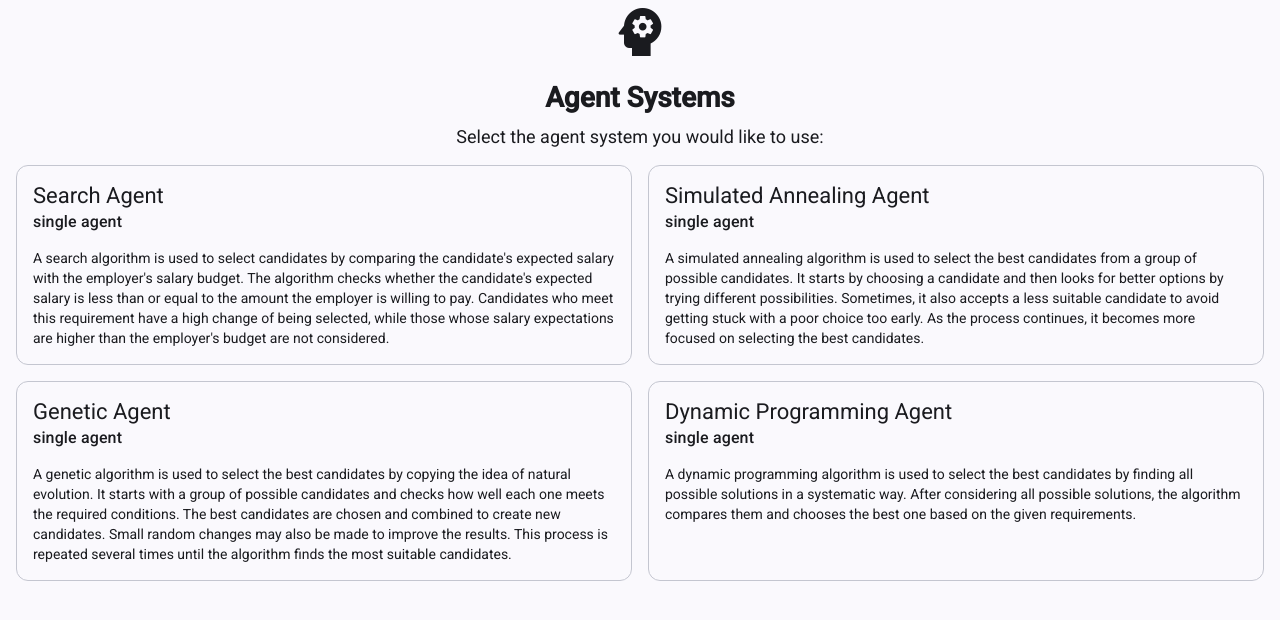
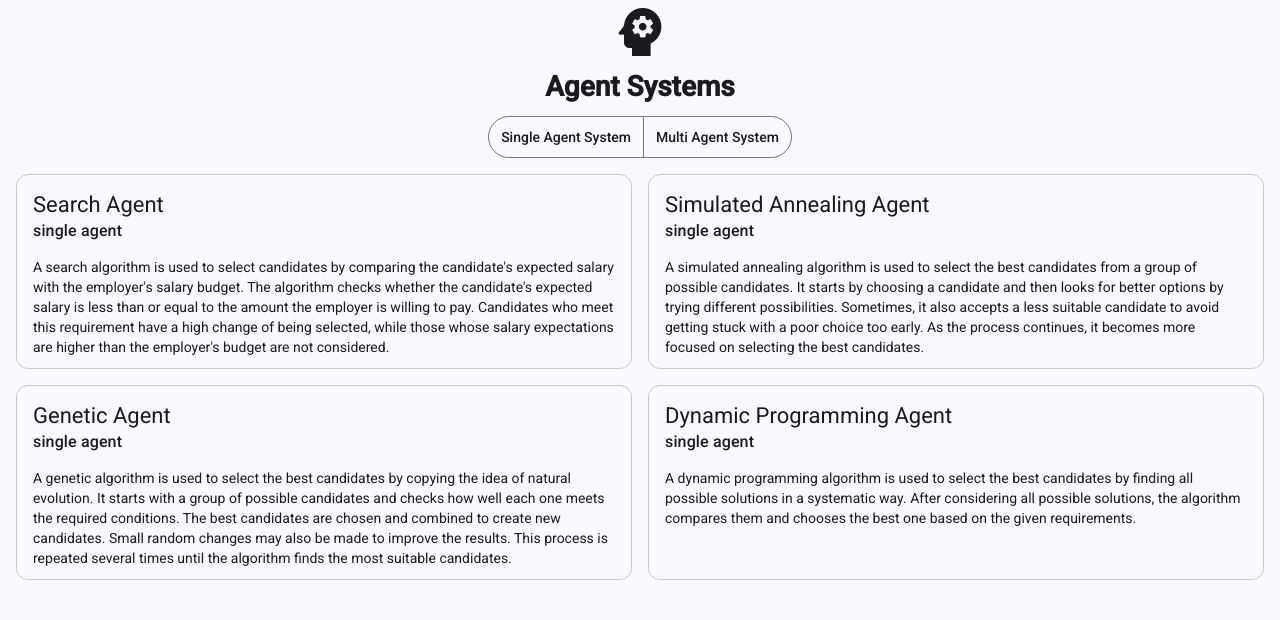
Before and after one commit to PeterBogdanov8/Multi-Agent-Web-Application, an Angular app in the folder frontend/: page /agents in a window 1280 px wide. Shown: the top 620 px of the page. Built offline with nearby package versions, Linux system fonts and the light colour scheme.

Commit message:
Add the multi agent systems the user can select.

```diff
--- a/frontend/src/app/pages/agents/agents.html
+++ b/frontend/src/app/pages/agents/agents.html
@@ -1,13 +1,18 @@
 <mat-icon class="agent-icon">psychology</mat-icon>
 <h1 class="heading">Agent Systems</h1>
-<p class="sub-heading">Select the agent system you would like to use:</p>
-<mat-grid-list class="grid-list" [cols]="numCols" rowHeight="200px" gutterSize="1rem">
-    @for (card of cards; track card.title) {
+<div class="toggle-group-container">
+    <mat-button-toggle-group>
+    <mat-button-toggle [value]="SystemType.SingleAgentType" (click)="setSystemType(SystemType.SingleAgentType)">Single Agent System</mat-button-toggle>
+    <mat-button-toggle [value]="SystemType.MultiAgentType" (click)="setSystemType(SystemType.MultiAgentType)">Multi Agent System</mat-button-toggle>
+</mat-button-toggle-group>
+</div>
+<mat-grid-list class="grid-list" [cols]="numCols" rowHeight="195px" gutterSize="1rem">
+    @for (card of cards.filter(x => x.systemType == systemType); track card.title) {
     <mat-grid-tile class="tile" (click)="onAgentClick(card.value)">
         <mat-card class="card" appearance="outlined">
             <mat-card-header>
                 <mat-card-title>{{card.title}}</mat-card-title>
-                <mat-card-subtitle>{{card.subtitle}}</mat-card-subtitle>
+                <mat-card-subtitle>{{getSubtitle(card.systemType)}}</mat-card-subtitle>
             </mat-card-header>
             <mat-card-content>
                 <p>{{card.description}}</p>
--- a/frontend/src/app/pages/agents/agents.scss
+++ b/frontend/src/app/pages/agents/agents.scss
@@ -1,5 +1,6 @@
 .heading {
     text-align: center;
+    margin-top: 0.5rem;
 }
 
 .sub-heading {
@@ -33,3 +34,8 @@
 .mat-mdc-card:hover ::ng-deep .mat-mdc-card-subtitle {
     color: white;
 }
+
+.toggle-group-container {
+    width: 100%;
+    text-align: center;
+}
--- a/frontend/src/app/pages/agents/agents.ts
+++ b/frontend/src/app/pages/agents/agents.ts
@@ -5,13 +5,17 @@ import { MatGridListModule } from '@angular/material/grid-list';
 import { MatIconModule } from '@angular/material/icon';
 import { AgentType } from '../../shared/enums/agent-type';
 import { Router } from '@angular/router';
+import { SystemType } from '../../shared/enums/system-type';
+import { MatButtonToggleModule } from '@angular/material/button-toggle';
+import { MultiAgentType } from '../../shared/enums/multi-agent-type';
 
 @Component({
   selector: 'app-agents',
   imports: [
     MatCardModule,
     MatGridListModule,
-    MatIconModule
+    MatIconModule,
+    MatButtonToggleModule
   ],
   templateUrl: './agents.html',
   styleUrl: './agents.scss',
@@ -20,30 +24,50 @@ export class Agents implements OnInit {
   cards = [
     {
       title: "Search Agent",
-      subtitle: "single agent",
+      systemType: SystemType.SingleAgentType,
       description: "A search algorithm is used to select candidates by comparing the candidate's expected salary with the employer's salary budget. The algorithm checks whether the candidate's expected salary is less than or equal to the amount the employer is willing to pay. Candidates who meet this requirement have a high change of being selected, while those whose salary expectations are higher than the employer's budget are not considered.",
       value: AgentType.SearchAgentType
     },
     {
       title: "Simulated Annealing Agent",
-      subtitle: "single agent",
+      systemType: SystemType.SingleAgentType,
       description: "A simulated annealing algorithm is used to select the best candidates from a group of possible candidates. It starts by choosing a candidate and then looks for better options by trying different possibilities. Sometimes, it also accepts a less suitable candidate to avoid getting stuck with a poor choice too early. As the process continues, it becomes more focused on selecting the best candidates.",
       value: AgentType.SimulatedAnnealingAgentType
     },
     {
       title: "Genetic Agent",
-      subtitle: "single agent",
+      systemType: SystemType.SingleAgentType,
       description: "A genetic algorithm is used to select the best candidates by copying the idea of natural evolution. It starts with a group of possible candidates and checks how well each one meets the required conditions. The best candidates are chosen and combined to create new candidates. Small random changes may also be made to improve the results. This process is repeated several times until the algorithm finds the most suitable candidates.",
       value: AgentType.GeneticAgentType
     },
     {
       title: "Dynamic Programming Agent",
-      subtitle: "single agent",
+      systemType: SystemType.SingleAgentType,
       description: "A dynamic programming algorithm is used to select the best candidates by finding all possible solutions in a systematic way. After considering all possible solutions, the algorithm compares them and chooses the best one based on the given requirements.",
       value: AgentType.DynamicProgrammingAgentType
     },
+    {
+      title: "Diverse Multi Agent System",
+      systemType: SystemType.MultiAgentType,
+      description: "The diverse multi-agent system uses the search, simulated annealing, genetic, and dynamic programming agents to select suitable candidates for multiple roles in parallel. Since a candidate may be selected for more than one role, a backtracking mechanism is employed to resolve such conflicts.",
+      value: MultiAgentType.DiverseMultiAgentType
+    },
+    {
+      title: "Simulated Annealing Multi Agent System",
+      systemType: SystemType.MultiAgentType,
+      description: "The simulated annealing multi-agent system uses simulated annealing agents to select suitable candidates for multiple roles in parallel. Since a candidate may be selected for more than one role, a backtracking mechanism is employed to resolve such conflicts.",
+      value: MultiAgentType.SimulatedAnnealingMultiAgentType
+    },
+    {
+      title: "Genetic Multi Agent System",
+      systemType: SystemType.MultiAgentType,
+      description: "The genetic multi-agent system uses genetic agents to select suitable candidates for multiple roles in parallel. Since a candidate may be selected for more than one role, a backtracking mechanism is employed to resolve such conflicts.",
+      value: MultiAgentType.GeneticMultiAgentType
+    },
   ];
   numCols = 1;
+  systemType = SystemType.SingleAgentType
+  SystemType = SystemType
 
   private breakpointObserver = inject(BreakpointObserver);
   private router = inject(Router)
@@ -64,7 +88,30 @@ export class Agents implements OnInit {
     })
   }
 
-  onAgentClick(agentType: AgentType) {
-    this.router.navigate(["/single-agent", agentType])
+  getSubtitle(systemType: SystemType): string {
+    let subtitle = "";
+    switch(systemType) {
+      case SystemType.SingleAgentType:
+        subtitle = "single agent"
+        break;
+      case SystemType.MultiAgentType:
+        subtitle = "multi agent"
+        break;
+      default:
+        subtitle = ""
+    }
+    return subtitle;
+  }
+
+  setSystemType(systemType: SystemType) {
+    this.systemType = systemType;
+  }
+
+  onAgentClick(agentType: AgentType | MultiAgentType) {
+    switch(this.systemType) {
+      case SystemType.SingleAgentType:
+        this.router.navigate(["/single-agent", agentType]);
+        break;
+    }
   }
 }
--- /dev/null
+++ b/frontend/src/app/shared/enums/multi-agent-type.ts
@@ -0,0 +1,5 @@
+export enum MultiAgentType {
+    DiverseMultiAgentType = "DiverseMultiAgent",
+    GeneticMultiAgentType = "GeneticMultiAgent",
+    SimulatedAnnealingMultiAgentType = "SimulatedAnnealingMultiAgent"
+}
--- /dev/null
+++ b/frontend/src/app/shared/enums/system-type.ts
@@ -0,0 +1,4 @@
+export enum SystemType {
+    SingleAgentType,
+    MultiAgentType
+}
```
